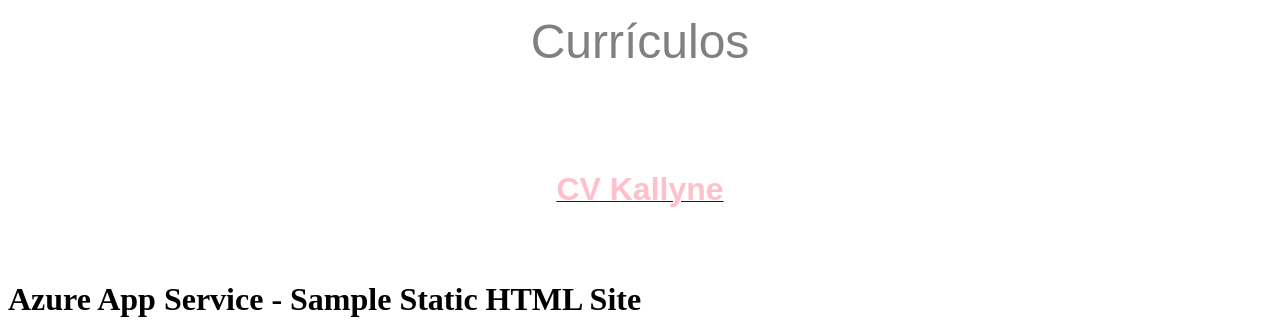
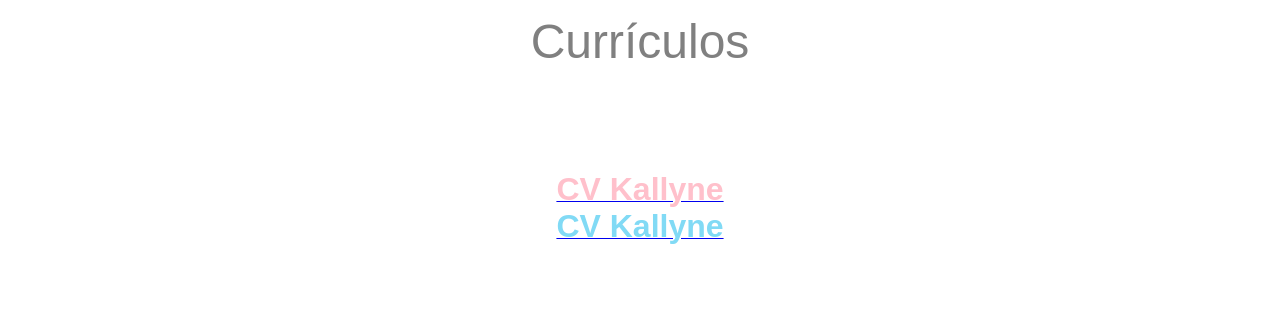
Before and after one commit to Nicolas-Cardozo/html-docs-hello-world, a plain HTML site: page index.html in a window 1280 px wide. Shown: the part 194-517 px from the top of the page. Drawn offline with nearby package versions, Linux system fonts and the light colour scheme.

Commit message:
Update index.html

```diff
--- a/index.html
+++ b/index.html
@@ -14,7 +14,8 @@
 	<div>
       <p><font face="arial" size = "8" color="grey"><center>Currículos</p></font></center><br/><br/><br/>
         <center><a href="https://github.com/Nicolas-Cardozo/html-docs-hello-world/blob/Kallyne/curriculos/Kallyne"><font face="arial"size="6" color="pink"><strong>CV Kallyne</strong></font></a></center>
-	<p>
+	<center><a href="https://github.com/Nicolas-Cardozo/html-docs-hello-world/blob/GabrielaTolintino/curriculos/gabriela"><font face="arial"size="6" color="#81DAF5"><strong>CV Kallyne</strong></font></a></center>
+		<p>
 	<br/>
 	<br/>
     <div class="navbar-wrapper">
```
